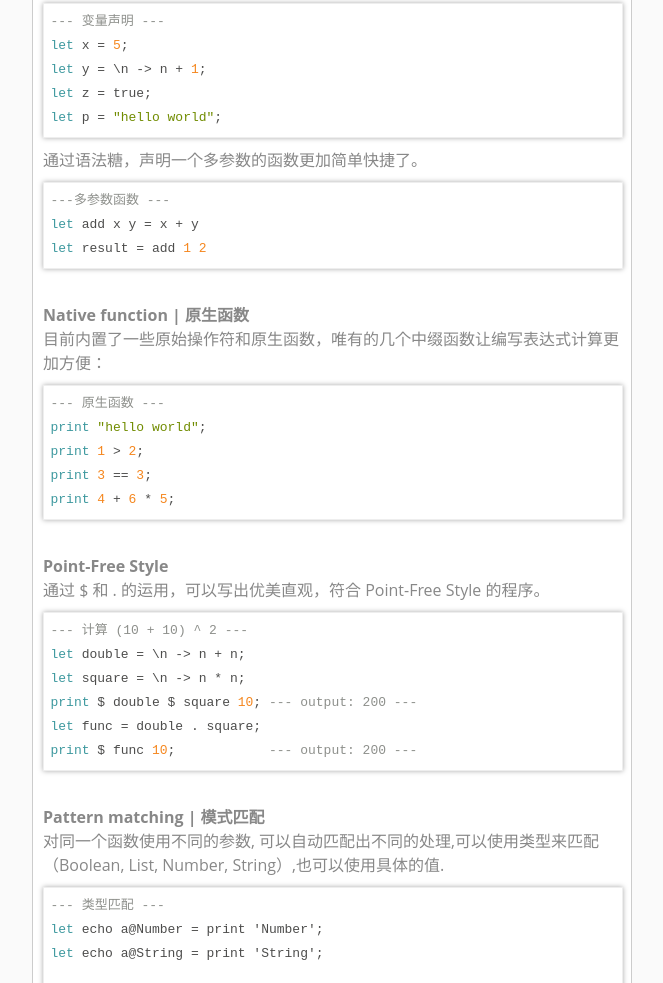
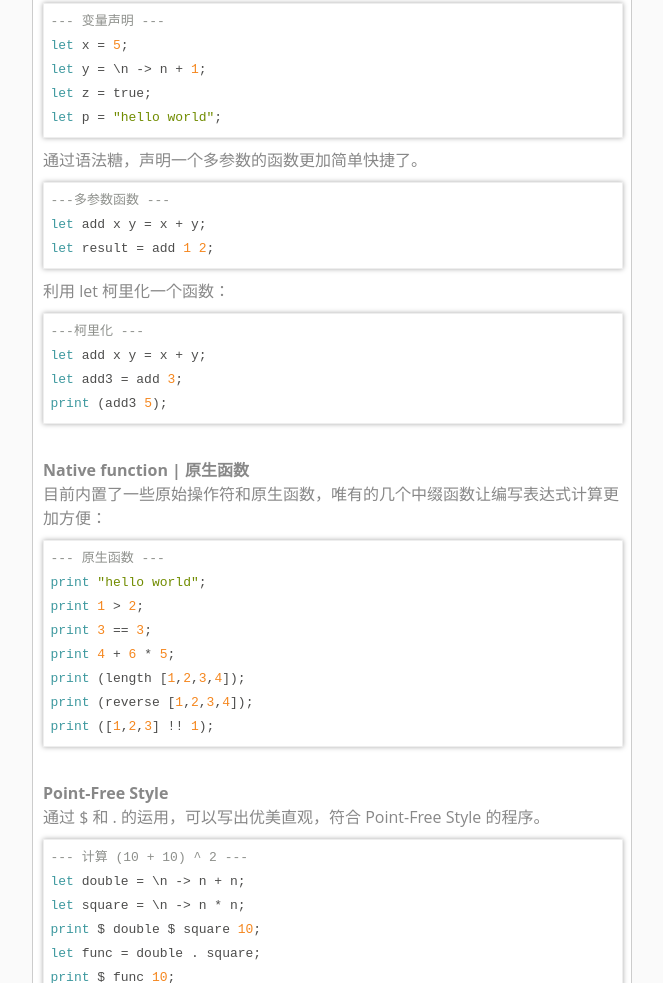
Before and after one commit to moevis/lambda-lite-js, a plain HTML site: page index.html in a window 1280 px wide. Shown: the part 1241-2224 px from the top of the page, without its empty margins (308-971 px from the left). Drawn offline with Linux system fonts and the light colour scheme.

Commit message:
update index.html

```diff
--- a/index.html
+++ b/index.html
@@ -63,8 +63,16 @@ let p = "hello world";
 </code></pre>
             <p>通过语法糖，声明一个多参数的函数更加简单快捷了。</p>
 <pre><code class="haskell">---多参数函数 ---
-let add x y = x + y
-let result = add 1 2
+let add x y = x + y;
+let result = add 1 2;
+</code></pre>
+
+利用 let 柯里化一个函数：
+
+<pre><code class="haskell">---柯里化 ---
+let add x y = x + y;
+let add3 = add 3;
+print (add3 5);
 </code></pre>
             <br />
             <b>Native function | 原生函数</b>
@@ -74,6 +82,9 @@ print "hello world";
 print 1 > 2;
 print 3 == 3;
 print 4 + 6 * 5;
+print (length [1,2,3,4]);
+print (reverse [1,2,3,4]);
+print ([1,2,3] !! 1);
 </code></pre>
 
             <br />
@@ -83,9 +94,9 @@ print 4 + 6 * 5;
 <pre><code class="haskell">--- 计算 (10 + 10) ^ 2 ---
 let double = \n -> n + n;
 let square = \n -> n * n;
-print $ double $ square 10; --- output: 200 ---
+print $ double $ square 10;
 let func = double . square;
-print $ func 10;            --- output: 200 ---
+print $ func 10;
 </code></pre>
 
         <br />
@@ -113,6 +124,7 @@ let fact n@Number = n * (fact n - 1);
 print $ fact 5;
 </code></pre>
         <br />
+
         </div>
 
         <footer>
```
